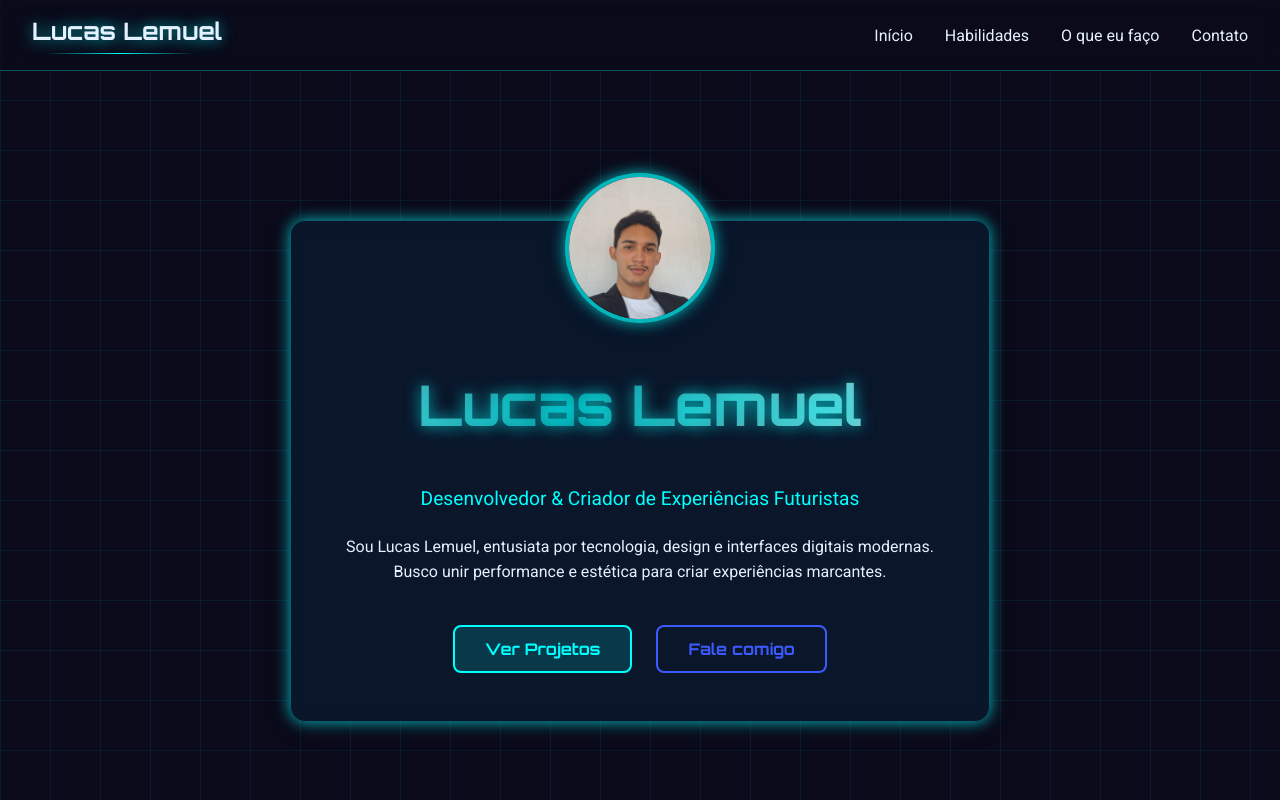
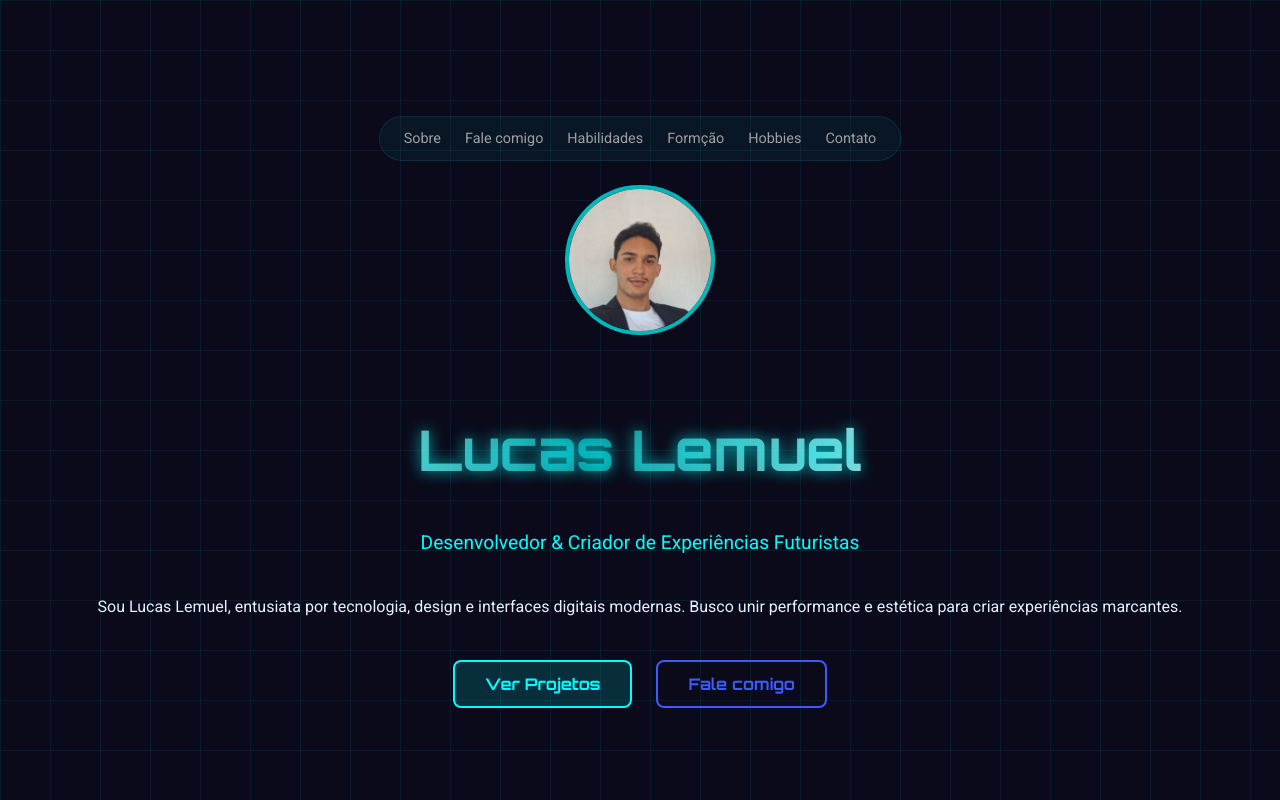
Before and after one commit to Lucas10Lemus/meusite-LucasL, a React (Vite) app: page / in a window 1280 px wide. Shown: the top 800 px of the page. Built offline with nearby package versions, Linux system fonts and the light colour scheme.

Commit message:
Correções e melhoras
Corrigindo obsolescência. Removendo e adicionando novos arquivos.

```diff
--- a/src/App.jsx
+++ b/src/App.jsx
@@ -1,11 +1,9 @@
 import React from 'react';
-import Header from './components/Header';
 import Hero from './components/Hero';
 import SkillsPanel from './components/SkillsPanel';
 import EducationPanel from './components/EducationPanel';
 import HobbiesPanel from './components/HobbiesPanel';
 import ProjectsPanel from './components/ProjectsPanel';
-import Controls from './components/Controls';
 import Footer from './components/Footer';
 import useNeonTheme from '@/hooks/useNeonTheme';
 
@@ -16,13 +14,11 @@ const App = () => {
 
     return (
         <div className="app-container">
-            <Header />
             <Hero />
             <EducationPanel />
             <SkillsPanel />
             <HobbiesPanel />
             <ProjectsPanel />
-            <Controls />
             <Footer />
         </div>
     );
--- a/src/components/Controls.jsx
+++ /dev/null
@@ -1,26 +0,0 @@
-import React from 'react';
-import './Controls.scss';
-
-const Controls = ({ toggleTheme }) => {
-    const handleEditProfile = () => {
-        // Logic to edit profile
-        alert('Edit Profile clicked!');
-    };
-
-    const handleSettings = () => {
-        toggleTheme();
-    };
-
-    return (
-        <div className="controls">
-            <button className="control-button" onClick={handleEditProfile}>
-                Edit Profile
-            </button>
-            <button className="control-button" onClick={handleSettings}>
-                Settings
-            </button>
-        </div>
-    );
-};
-
-export default Controls;
--- a/src/components/Controls.scss
+++ /dev/null
@@ -1,25 +0,0 @@
-.controls {
-    display: flex;
-    justify-content: center;
-    margin: 2rem 0;
-    gap: 1.5rem;
-}
-
-.control-button {
-    background-color: transparent;
-    color: $accent-color;
-    border: 2px solid $accent-color;
-    border-radius: 5px;
-    padding: 10px 20px;
-    font-family: $font-titles;
-    font-size: 1rem;
-    cursor: pointer;
-    text-transform: uppercase;
-    transition: background-color $transition-speed, color $transition-speed, box-shadow $transition-speed;
-
-    &:hover {
-        background-color: $accent-color;
-        color: $background-color;
-        box-shadow: $glow-accent; // Usando o novo glow para acento
-    }
-}
--- a/src/components/EducationPanel.scss
+++ b/src/components/EducationPanel.scss
@@ -1,3 +1,4 @@
+@use 'sass:color';
 .education-panel {
     background-color: $panel-background;
     backdrop-filter: blur(10px);
@@ -45,7 +46,7 @@
         .institution {
             margin: 0;
             font-weight: bold;
-            color: darken($text-color, 15%);
+            color: color.adjust($text-color, $lightness: -15%);
         }
 
         .period {
--- a/src/components/Header.jsx
+++ /dev/null
@@ -1,23 +0,0 @@
-import React from 'react';
-import './Header.scss'; // Importando estilos específicos para o cabeçalho
-
-const Header = () => {
-    return (
-        <header className="header">
-            <div className="logo">
-                <h1>Lucas Lemuel</h1>
-                <span className="animated-text-glow"></span>
-            </div>
-            <nav className="navigation">
-                <ul>
-                    <li><a href="#hero">Início</a></li>
-                    <li><a href="#skills">Habilidades</a></li>
-                    <li><a href="#o-que-eu-faco">O que eu faço</a></li>
-                    <li><a href="#contact">Contato</a></li>
-                </ul>
-            </nav>
-        </header>
-    );
-};
-
-export default Header;
--- a/src/components/Header.scss
+++ /dev/null
@@ -1,82 +0,0 @@
-.header {
-    display: flex;
-    justify-content: space-between;
-    align-items: center;
-    padding: 1rem 2rem;
-    background-color: rgba($background-color, 0.6);
-    backdrop-filter: blur(10px);
-    border-bottom: 1px solid $border-color;
-    position: sticky;
-    top: 0;
-    width: 100%;
-    z-index: 1000;
-
-    .logo {
-        position: relative; // Necessário para o feixe de luz
-        padding-bottom: 8px; // Espaço para a linha não sobrepor o texto
-
-        h1 {
-            margin: 0;
-            font-size: 1.5rem;
-            color: $text-color;
-        }
-
-        span {
-            font-family: $font-body;
-            font-size: 0.9rem;
-            color: $primary-color;
-        }
-
-        // Efeito de feixe de luz
-        &::after {
-            content: '';
-            position: absolute;
-            bottom: 0;
-            left: 0;
-            width: 150px; // Largura do feixe de luz
-            height: 1px;
-            background: linear-gradient(90deg, transparent, $primary-color, transparent);
-            animation: line-scan 5s linear infinite;
-        }
-    }
-
-    .navigation {
-        ul {
-            list-style: none;
-            margin: 0;
-            padding: 0;
-            display: flex;
-            gap: 2rem;
-        }
-
-        a {
-            text-decoration: none;
-            color: $text-color;
-            font-family: $font-body;
-            font-size: 1rem;
-            padding: 5px 0;
-            position: relative;
-            transition: color $transition-speed;
-
-            &:hover {
-                color: $primary-color;
-                text-shadow: 0 0 5px rgba($primary-color, 0.7);
-
-                &::after {
-                    width: 100%;
-                }
-            }
-
-            &::after {
-                content: '';
-                position: absolute;
-                bottom: 0;
-                left: 0;
-                width: 0;
-                height: 1px;
-                background-color: $primary-color;
-                transition: width $transition-speed ease-out;
-            }
-        }
-    }
-}
--- a/src/components/Hero.jsx
+++ b/src/components/Hero.jsx
@@ -5,8 +5,17 @@ import './Hero.scss';
 const Hero = () => {
     return (
         <section id="hero" className="hero-container">
-            <div className="profile-card">
-                <div className="profile-picture-container">
+                <nav className="hero-nav">
+                        <a href="#sobre">Sobre</a>
+                        <a href="#solucoes">Fale comigo</a>
+                        <a href="#habilidades">Habilidades</a>
+                        <a href="#formacoes">Formção</a>
+                        <a href="#hobbies">Hobbies</a>
+                        <a href="#contato">Contato</a>
+                </nav>
+
+
+              <div className="profile-picture-container">
                     <img src={profilePicture} alt="Foto de Lucas L" className="profile-picture" />
                 </div>
                 <h1 className="hero-title animated-text-glow">Lucas Lemuel</h1>
@@ -14,15 +23,15 @@ const Hero = () => {
                 <p className="hero-description">
                     Sou Lucas Lemuel, entusiata por tecnologia, design e interfaces digitais modernas. Busco unir performance e estética para criar experiências marcantes.
                 </p>
+
                 <div className="hero-buttons">
-                    <a href="#projects" className="hero-button-link">
+                    <a href="#solucoes" className="hero-button-link">
                         <button className="hero-button">Ver Projetos</button>
                     </a>
-                    <a href="#contact" className="hero-button-link">
+                    <a href="#contato" className="hero-button-link">
                         <button className="hero-button secondary">Fale comigo</button>
                     </a>
                 </div>
-            </div>
         </section>
     );
 };
--- a/src/components/Hero.scss
+++ b/src/components/Hero.scss
@@ -1,46 +1,42 @@
 .hero-container {
     display: flex;
+    flex-direction: column;
     align-items: center;
     justify-content: center;
     min-height: 100vh;
-    padding: 4rem 2rem;
-    box-sizing: border-box;
+    padding: 2rem;
+    text-align: center;
+    position: relative;
+    z-index: 1;
 }
 
-.profile-card {
-    background: $panel-background;
-    border: 1px solid $border-color;
-    border-radius: 15px;
-    padding: 3rem;
-    max-width: 700px;
-    width: 100%;
-    text-align: center;
-    backdrop-filter: blur(10px);
-    box-shadow: $glow-primary, $shadow-blue-blur;
-    transform: perspective(1000px) rotateX(0) rotateY(0);
-    transition: transform 0.5s ease-out, box-shadow 0.5s ease-out;
-    animation: fadeIn 1s ease-out forwards;
+.hero-nav {
+  display: flex;
+  justify-content: center;
+  flex-wrap: wrap;
+  gap: 1.5rem;
+  margin: 1.5rem 0;
+  padding: 0.8rem 1.5rem;
+  background: rgba(0, 255, 255, 0.05); /* Fundo sutil */
+  border-radius: 50px;
+  border: 1px solid rgba(0, 255, 255, 0.1);
 
-    @keyframes pulse-border {
-
-        0%,
-        100% {
-            box-shadow: $glow-primary, $shadow-blue-blur;
-        }
-
-        50% {
-            box-shadow: $glow-primary, 0 0 30px rgba($primary-color, 1);
-        }
-    }
+  a {
+    color: #a0a0a0;
+    text-decoration: none;
+    font-size: 0.9rem;
+    font-weight: 500;
+    transition: color 0.3s, text-shadow 0.3s;
 
     &:hover {
-        transform: perspective(1000px) scale(1.02);
-        box-shadow: $glow-primary, $glow-accent;
+      color: #00ffff; /* Seu azul neon */
+      text-shadow: 0 0 8px rgba(0, 255, 255, 0.6);
     }
+  }
 }
 
 .profile-picture-container {
-    margin: -6rem auto 2rem auto;
+    margin: 0 auto 2rem auto;
     width: 150px;
     height: 150px;
     border-radius: 50%;
@@ -49,7 +45,7 @@
     display: flex;
     align-items: center;
     justify-content: center;
-    background-color: $background-color;
+
 
     .profile-picture-placeholder {
         width: calc(100% - 10px);
```
